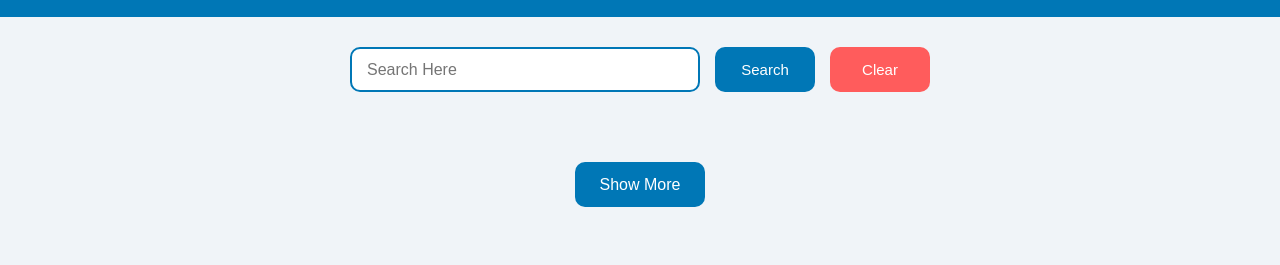
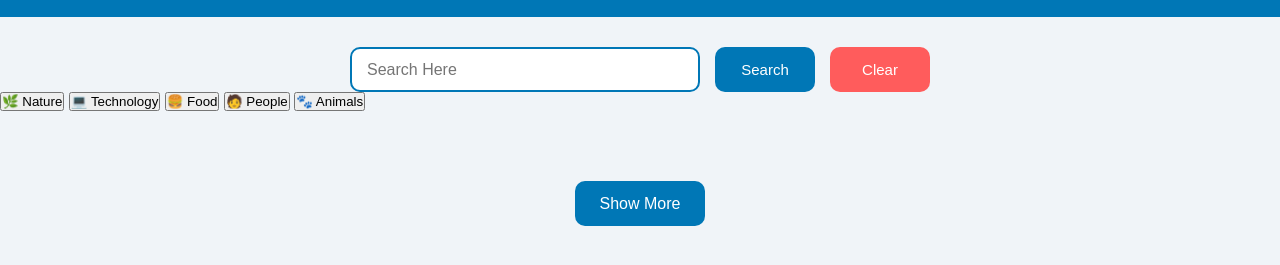
Before and after one commit to Shivamtawar/Image-search-engine, a plain HTML site: page index.html in a window 1280 px wide. Shown: the part 63-328 px from the top of the page. Drawn offline with Linux system fonts and the light colour scheme.

Commit message:
Add filter buttons for various categories

```diff
--- a/index.html
+++ b/index.html
@@ -23,6 +23,14 @@
             </form>
         </div>
 
+        <div class="filters">
+          <button class="filter-btn" data-category="Nature">🌿 Nature</button>
+          <button class="filter-btn" data-category="Technology">💻 Technology</button>
+          <button class="filter-btn" data-category="Food">🍔 Food</button>
+          <button class="filter-btn" data-category="People">🧑 People</button>
+          <button class="filter-btn" data-category="Animals">🐾 Animals</button>
+        </div>
+
         <div class="loader" id="loader" style="display: none;">Loading...</div>
 
         <div class="image-section">
```
